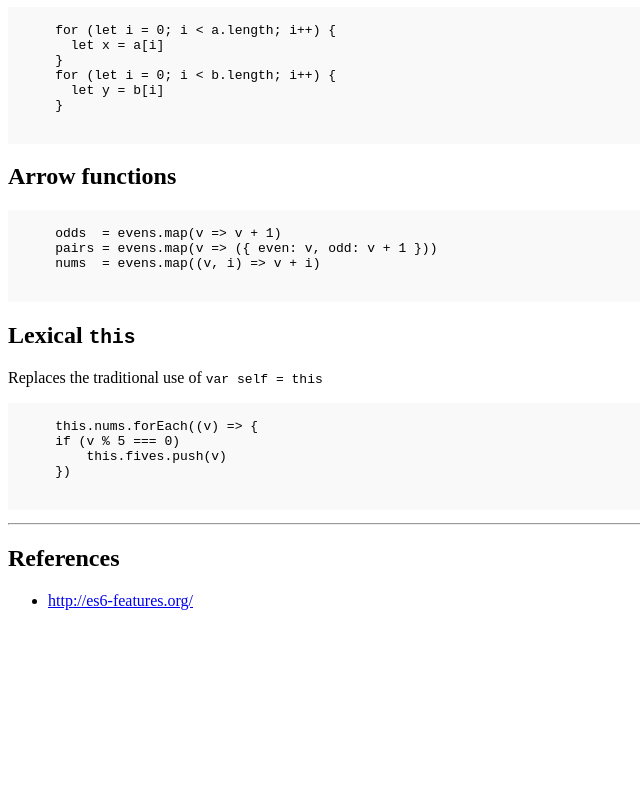
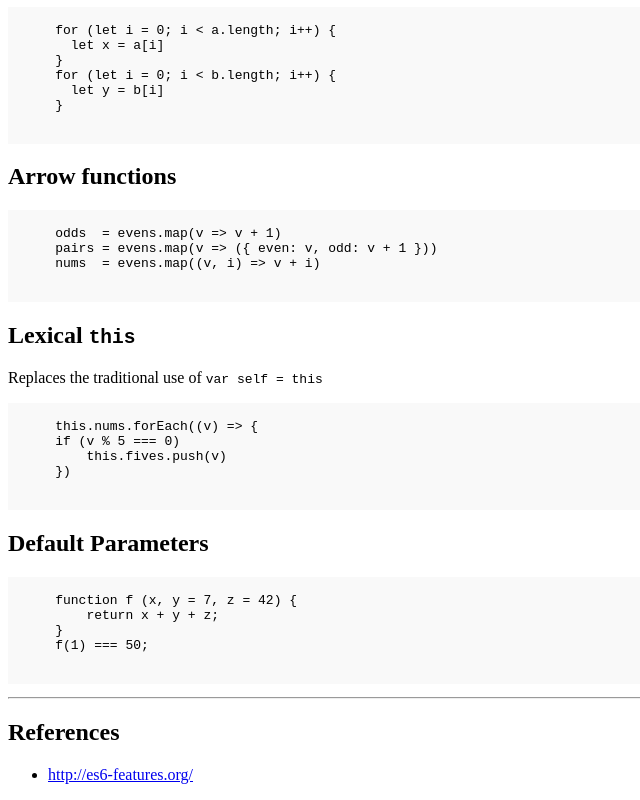
Before and after one commit to pixelOneZero/es6, a plain HTML site: page index.html in a window 1280 px wide. Shown: the part 483-1283 px from the top of the page, without its empty margins (0-640 px from the left). Before the commit the page ends 1109 px from the top, so only its background shows below. Drawn offline with Linux system fonts and the light colour scheme.

Commit message:
Add section for default parameters

```diff
--- a/index.html
+++ b/index.html
@@ -88,6 +88,16 @@ Topics:
     })
   </pre>
 
+  <h2 id="defaultParameters">
+    Default Parameters
+  </h2>
+  <pre>
+    function f (x, y = 7, z = 42) {
+        return x + y + z;
+    }
+    f(1) === 50;
+  </pre>
+
   <hr/>
 
   <h2 id="references">
```
